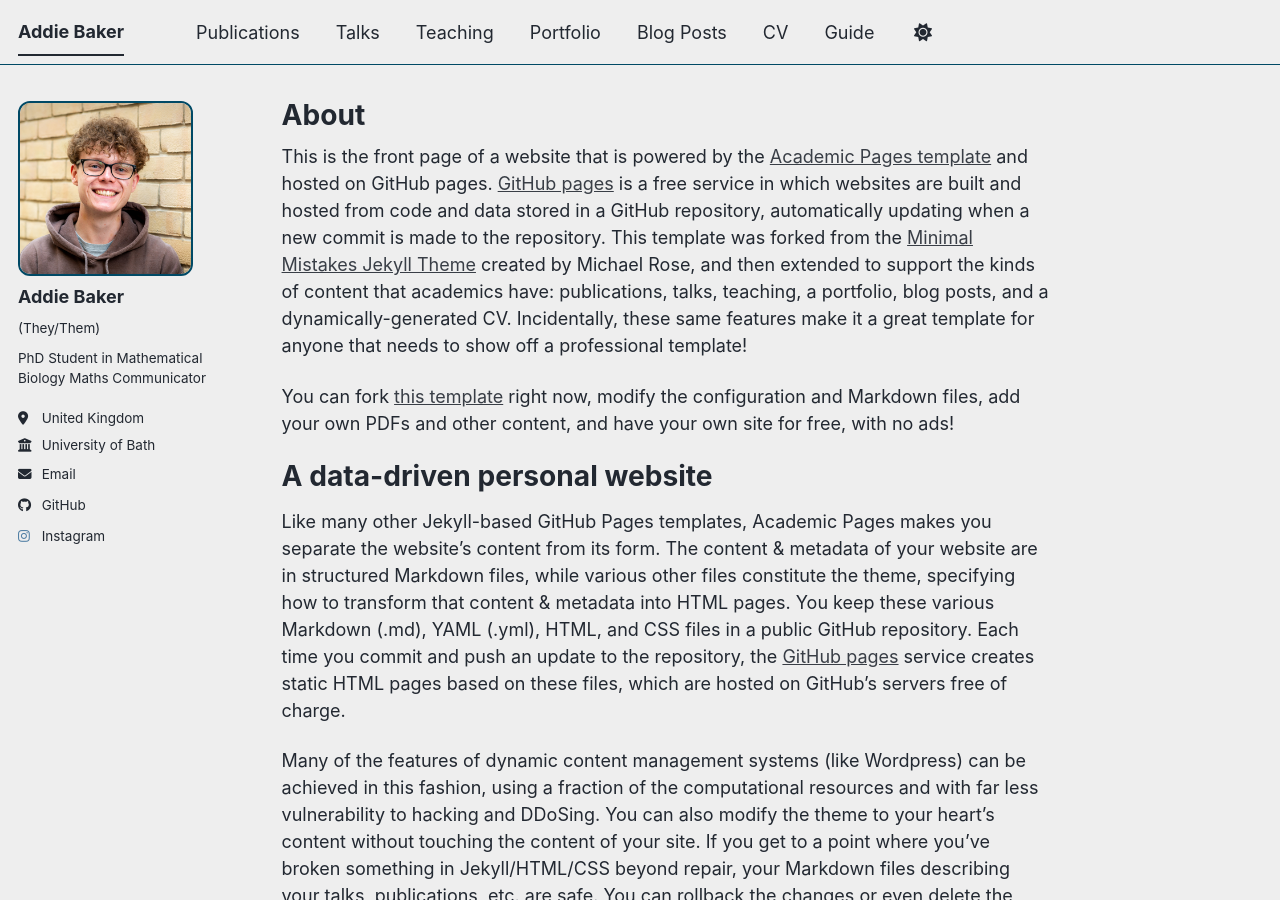
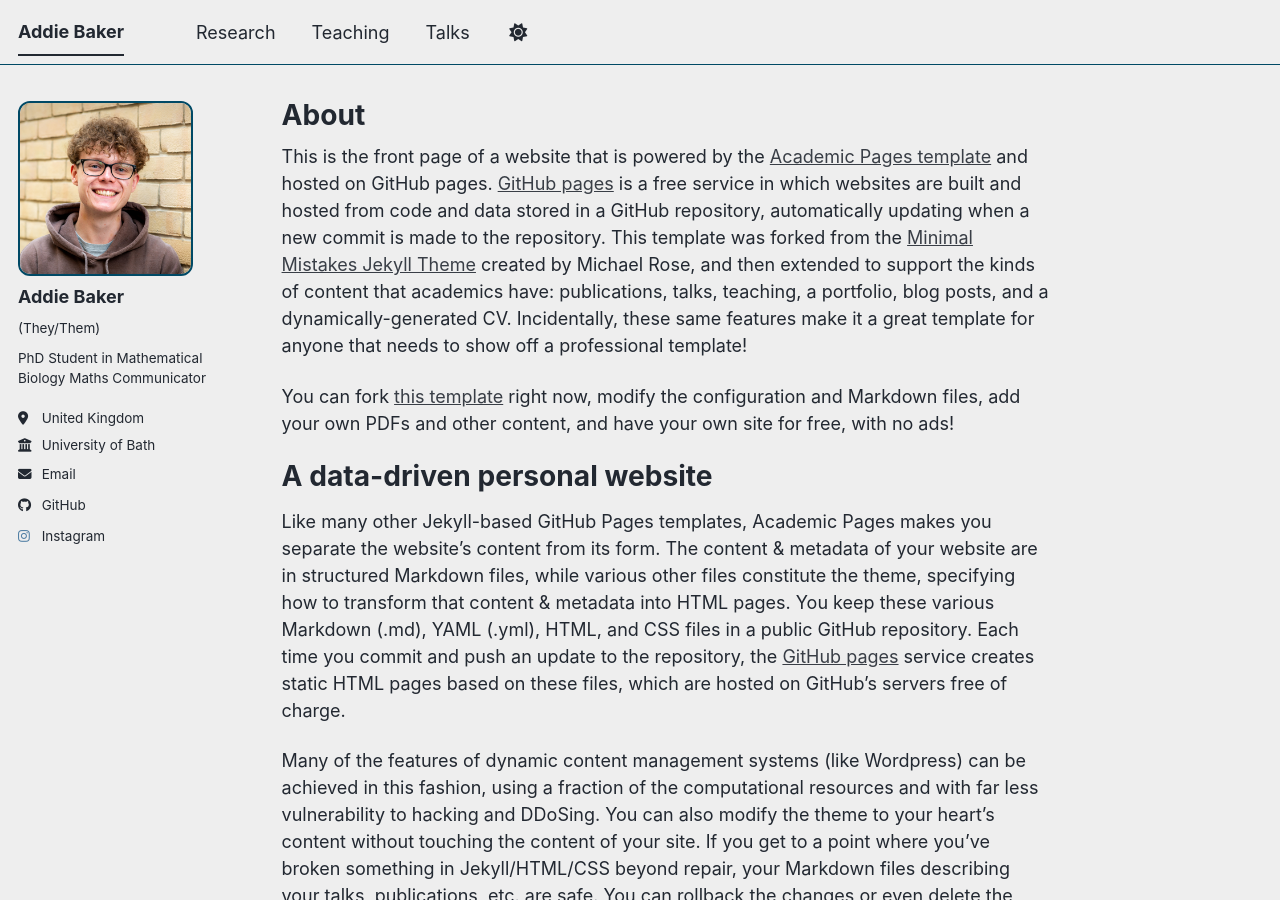
Before and after one commit to addie-02/addie-02.github.io, a Jekyll site: the page built from _pages/about.md, in a window 1280 px wide and 900 px high. Built offline with Jekyll 4.4.1, drawn with Linux system fonts in a browser that asks for light colours; a script bundle is joined from its source files by our own code; library files that are not in the unit come from our copies.

Commit message:
Update navigation.yml

```diff
--- a/_data/navigation.yml
+++ b/_data/navigation.yml
@@ -8,26 +8,11 @@
 #      Markdown formatted page while the second is generated using JSON.
 
 main:
-  - title: "Publications"
-    url: /publications/
-
-  - title: "Talks"
-    url: /talks/
+  - title: "Research"
+    url: /research/
 
   - title: "Teaching"
     url: /teaching/
 
-  - title: "Portfolio"
-    url: /portfolio/
-
-  - title: "Blog Posts"
-    url: /year-archive/
-
-  - title: "CV"
-    url: /cv/
-
-  # - title: "CV"
-  #   url: /cv-json/
-
-  - title: "Guide"
-    url: /markdown/
+  - title: "Talks"
+    url: /talks/
```
